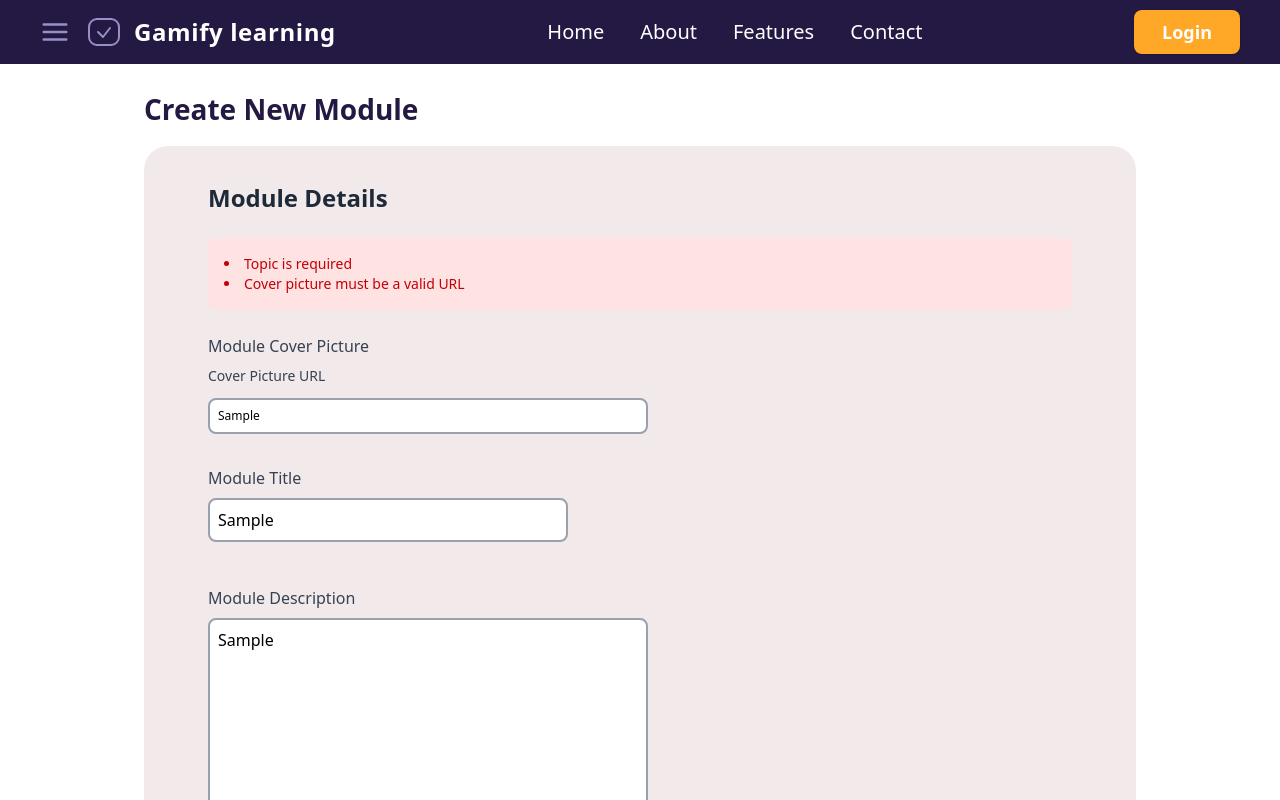
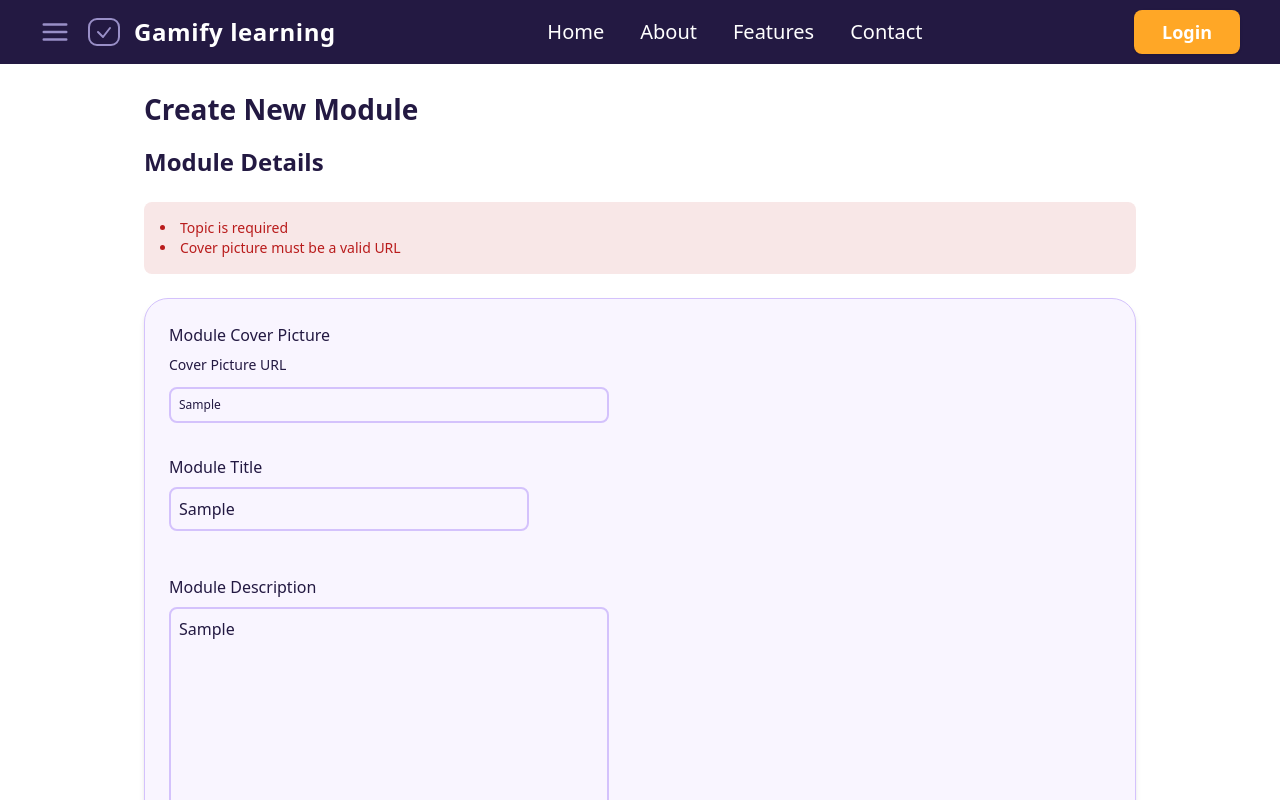
Before and after one commit to phiquangdat/tetra_app, a React app in the folder frontend/: page /admin/modules/create in a window 1280 px wide. Both pictures are taken after typing "Sample", "Sample", "Sample" into the empty fields and a click on the button "Save". Shown: the top 800 px of the page. Built offline with nearby package versions, Linux system fonts and the light colour scheme; no server answers; the HTML template or start-up script is replaced by a standard one.

Commit message:
Update module details and unit forms colors

```diff
--- a/frontend/src/components/admin/createModule/CreateModuleForm.tsx
+++ b/frontend/src/components/admin/createModule/CreateModuleForm.tsx
@@ -24,17 +24,17 @@ const CreateModuleForm: React.FC = () => {
     setIsEditing(true);
   }, [setModuleState, setIsEditing]);
 
+  const cardClasses =
+    'bg-cardBackground border border-highlight rounded-3xl p-6 shadow-md text-primary w-full';
+
   return (
-    <div
-      className="max-w-5xl px-16 py-9 rounded-3xl"
-      style={{ backgroundColor: '#F2EAEA' }}
-    >
-      <h2 className="text-2xl font-semibold text-gray-800 mb-6">
+    <div className="max-w-5xl">
+      <h2 className="text-2xl font-semibold text-primary mb-6">
         Module Details
       </h2>
 
       {Object.keys(formErrors).length > 0 && (
-        <div className="bg-red-100 text-red-700 p-4 rounded-lg mb-6">
+        <div className="bg-error/10 text-error p-4 rounded-lg mb-6">
           <ul className="list-disc list-inside">
             {Object.values(formErrors).map((err, idx) => (
               <li key={idx} className="text-sm">
@@ -46,13 +46,13 @@ const CreateModuleForm: React.FC = () => {
       )}
 
       {showContextError && error && (
-        <div className="bg-red-100 text-red-700 p-4 rounded-lg mb-6">
+        <div className="bg-error/10 text-error p-4 rounded-lg mb-6">
           <p className="text-sm">{error}</p>
         </div>
       )}
 
       {successSaved && (
-        <div className="bg-green-100 text-green-700 p-4 rounded-lg mb-6">
+        <div className="bg-success/10 text-success p-4 rounded-lg mb-6">
           <p className="text-sm">Module saved successfully!</p>
         </div>
       )}
@@ -60,10 +60,12 @@ const CreateModuleForm: React.FC = () => {
       {!isEditing ? (
         <ModuleDetailsUI onEdit={() => setIsEditing(true)} />
       ) : (
-        <form className="space-y-6 max-w-110 mx-0 mb-11">
-          <ModuleFormFields />
-          <SaveButton onClick={handleSave} disabled={isSaving} />
-        </form>
+        <div className={cardClasses}>
+          <form className="space-y-6 max-w-110 mx-0 mb-11">
+            <ModuleFormFields />
+            <SaveButton onClick={handleSave} disabled={isSaving} />
+          </form>
+        </div>
       )}
     </div>
   );
--- a/frontend/src/components/admin/createModule/ModuleFormFields.tsx
+++ b/frontend/src/components/admin/createModule/ModuleFormFields.tsx
@@ -80,6 +80,10 @@ const ModuleFormFields: React.FC = () => {
     markModuleAsDirty();
   };
 
+  const inputBase =
+    'w-full rounded-lg p-2 text-primary bg-cardBackground border-2 border-highlight focus:outline-none focus:border-surface transition-colors duration-200';
+  const labelBase = 'block mb-2 font-medium text-primary';
+
   const renderCoverPicture = () => {
     return (
       <div className="space-y-3">
@@ -96,7 +100,7 @@ const ModuleFormFields: React.FC = () => {
 
         <label
           htmlFor="coverPictureUrl"
-          className="block text-sm font-medium text-gray-700"
+          className="block text-sm font-medium text-primary"
         >
           Cover Picture URL
         </label>
@@ -108,7 +112,7 @@ const ModuleFormFields: React.FC = () => {
           placeholder="https://example.com/image.jpg"
           value={coverPicture ?? ''}
           onChange={handleCoverPictureChange}
-          className="text-xs bg-white border-gray-400 border-2 w-full rounded-lg p-2 focus:outline-none focus:border-blue-500 transition-colors duration-200"
+          className={`text-xs ${inputBase}`}
         />
       </div>
     );
@@ -118,20 +122,14 @@ const ModuleFormFields: React.FC = () => {
     <>
       <div>
         <div className="mb-8">
-          <label
-            htmlFor="moduleCoverPicture"
-            className="block mb-2 font-medium text-gray-700"
-          >
+          <label htmlFor="moduleCoverPicture" className={labelBase}>
             Module Cover Picture
           </label>
           {renderCoverPicture()}
         </div>
 
         <div className="max-w-90 mb-11">
-          <label
-            htmlFor="moduleTitle"
-            className="block mb-2 font-medium text-gray-700"
-          >
+          <label htmlFor="moduleTitle" className={labelBase}>
             Module Title
           </label>
           <input
@@ -141,15 +139,12 @@ const ModuleFormFields: React.FC = () => {
             value={title}
             onChange={handleTitleChange}
             required
-            className="bg-white border-gray-400 border-2 w-full rounded-lg p-2 focus:outline-none focus:border-blue-500 transition-colors duration-200"
+            className={inputBase}
           />
         </div>
 
         <div className="w-full mb-11">
-          <label
-            htmlFor="moduleDescription"
-            className="block mb-2 font-medium text-gray-700"
-          >
+          <label htmlFor="moduleDescription" className={labelBase}>
             Module Description
           </label>
           <textarea
@@ -159,16 +154,13 @@ const ModuleFormFields: React.FC = () => {
             onChange={handleDescriptionChange}
             rows={4}
             required
-            className="bg-white border-gray-400 border-2 w-full h-60 rounded-lg p-2 focus:outline-none focus:border-blue-500 transition-colors duration-200"
+            className={`${inputBase} h-60`}
             style={{ resize: 'none' }}
           />
         </div>
 
         <div className="max-w-90 mb-11">
-          <label
-            htmlFor="moduleTopic"
-            className="block mb-2 font-medium text-gray-700"
-          >
+          <label htmlFor="moduleTopic" className={labelBase}>
             Module Topic
           </label>
           <select
@@ -177,7 +169,7 @@ const ModuleFormFields: React.FC = () => {
             value={topic}
             onChange={handleTopicChange}
             required
-            className="bg-white border-gray-400 border-2 w-full rounded-lg p-2 focus:outline-none focus:border-blue-500 transition-colors duration-200"
+            className={inputBase}
           >
             <option value="" disabled>
               Select topic
@@ -194,7 +186,7 @@ const ModuleFormFields: React.FC = () => {
         <div className="max-w-48">
           <label
             htmlFor="pointsAwarded"
-            className="block mb-0 font-medium text-gray-700"
+            className="block mb-0 font-medium text-primary"
           >
             Points Awarded
           </label>
@@ -209,7 +201,7 @@ const ModuleFormFields: React.FC = () => {
             }
             onChange={handlePointsChange}
             required
-            className="bg-white border-gray-400 border-2 w-full rounded-lg p-2 focus:outline-none focus:border-blue-500 transition-colors duration-200"
+            className={inputBase}
           />
         </div>
       </div>
--- a/frontend/src/components/admin/module/ModuleDetails.tsx
+++ b/frontend/src/components/admin/module/ModuleDetails.tsx
@@ -56,6 +56,9 @@ const ModuleDetails: React.FC<ModuleDetailsProps> = ({ id }) => {
   if (loading) return <div>Loading module...</div>;
   if (!module) return <div className="text-error">Module not found</div>;
 
+  const cardClasses =
+    'bg-cardBackground border border-highlight rounded-3xl p-6 shadow-md text-primary w-full';
+
   return isEditing ? (
     <>
       {Object.keys(formErrors).length > 0 && (
@@ -76,10 +79,12 @@ const ModuleDetails: React.FC<ModuleDetailsProps> = ({ id }) => {
         </div>
       )}
 
-      <form>
-        <ModuleFormFields />
-        <SaveButton onClick={handleSave} disabled={isSaving} />
-      </form>
+      <div className={cardClasses}>
+        <form>
+          <ModuleFormFields />
+          <SaveButton onClick={handleSave} disabled={isSaving} />
+        </form>
+      </div>
     </>
   ) : (
     <ModuleDetailsUI onEdit={() => setIsEditing(true)} />
--- a/frontend/src/components/admin/ui/SaveButton.tsx
+++ b/frontend/src/components/admin/ui/SaveButton.tsx
@@ -17,7 +17,12 @@ const SaveButton: React.FC<SaveButtonProps> = ({
       aria-label="Save Module"
       disabled={disabled}
       onClick={onClick}
-      className="bg-white border-gray-400 border-2 text-sm text-gray-700 px-4 py-1 rounded-lg cursor-pointer hover:bg-gray-200 transition-colors duration-200 mr-4 mt-8 w-28 h-10"
+      className={`text-sm px-4 py-1 rounded-lg cursor-pointer transition-colors duration-200 mr-4 mt-8 w-28 h-10
+        ${
+          disabled
+            ? 'bg-highlight text-primary/60 opacity-60 cursor-not-allowed'
+            : 'bg-surface text-white hover:bg-surfaceHover border border-highlight'
+        }`}
     >
       {disabled ? 'Saving...' : label}
     </button>
--- a/frontend/src/components/admin/ui/UnitForm.tsx
+++ b/frontend/src/components/admin/ui/UnitForm.tsx
@@ -64,26 +64,27 @@ const UnitForm: React.FC<UnitFormProps> = ({ unitNumber, onSaved }) => {
     updateUnitField(unitNumber, 'description', e.target.value);
   };
 
+  const inputBase =
+    'w-full rounded-lg p-2 text-primary bg-cardBackground border-2 border-highlight focus:outline-none focus:border-surface transition-colors duration-200';
+  const labelBase = 'block mb-1 font-medium text-primary';
+
   return (
     <form onSubmit={(e) => e.preventDefault()}>
       {/* Error or Success Messages */}
       {unitState?.error && (
-        <div className="bg-red-100 text-red-700 p-2 rounded mb-4">
+        <div className="bg-error/10 text-error p-2 rounded mb-4">
           {unitState.error}
         </div>
       )}
       {successSaved && (
-        <div className="bg-green-100 text-green-700 p-2 rounded mb-4">
+        <div className="bg-success/10 text-success p-2 rounded mb-4">
           Unit saved successfully!
         </div>
       )}
 
       {/* Title Input */}
       <div className="mb-6">
-        <label
-          htmlFor={`unitTitle-${unitNumber}`}
-          className="block mb-1 font-medium"
-        >
+        <label htmlFor={`unitTitle-${unitNumber}`} className={labelBase}>
           Title
         </label>
         <input
@@ -91,16 +92,13 @@ const UnitForm: React.FC<UnitFormProps> = ({ unitNumber, onSaved }) => {
           type="text"
           value={unitState?.title || ''}
           onChange={handleTitleChange}
-          className="w-full border-gray-300 border rounded p-2 focus:outline-none focus:border-blue-500"
+          className={inputBase}
         />
       </div>
 
       {/* Description Input */}
       <div className="mb-6">
-        <label
-          htmlFor={`unitDesc-${unitNumber}`}
-          className="block mb-1 font-medium"
-        >
+        <label htmlFor={`unitDesc-${unitNumber}`} className={labelBase}>
           Description
         </label>
         <textarea
@@ -108,7 +106,7 @@ const UnitForm: React.FC<UnitFormProps> = ({ unitNumber, onSaved }) => {
           value={unitState?.description || ''}
           onChange={handleDescriptionChange}
           rows={4}
-          className="w-full border-gray-300 border rounded p-2 focus:outline-none focus:border-blue-500 resize-none"
+          className={`${inputBase} resize-none`}
         />
       </div>
 
@@ -120,10 +118,10 @@ const UnitForm: React.FC<UnitFormProps> = ({ unitNumber, onSaved }) => {
           disabled={unitState?.isSaving || localSaving}
           className={`px-4 py-2 rounded-lg transition ${
             unitState?.isSaving || localSaving
-              ? 'bg-gray-300 text-gray-600 cursor-not-allowed'
+              ? 'bg-highlight text-primary/60 opacity-60 cursor-not-allowed'
               : unitState?.isDirty
-                ? 'bg-blue-500 text-white hover:bg-blue-600'
-                : 'bg-white text-gray-700 hover:bg-gray-100'
+                ? 'bg-surface text-white hover:bg-surfaceHover border border-highlight'
+                : 'bg-highlight text-primary hover:bg-highlight/80'
           }`}
         >
           {unitState?.isSaving || localSaving ? 'Saving...' : 'Save'}
```
